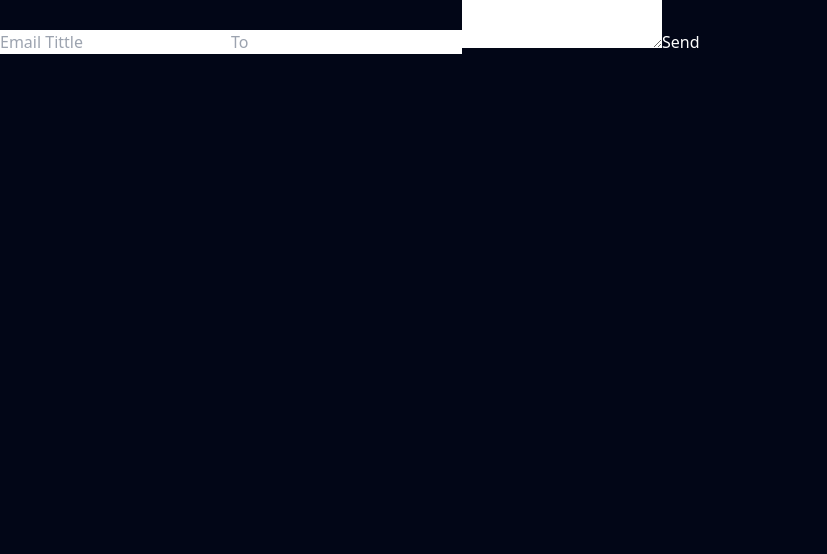
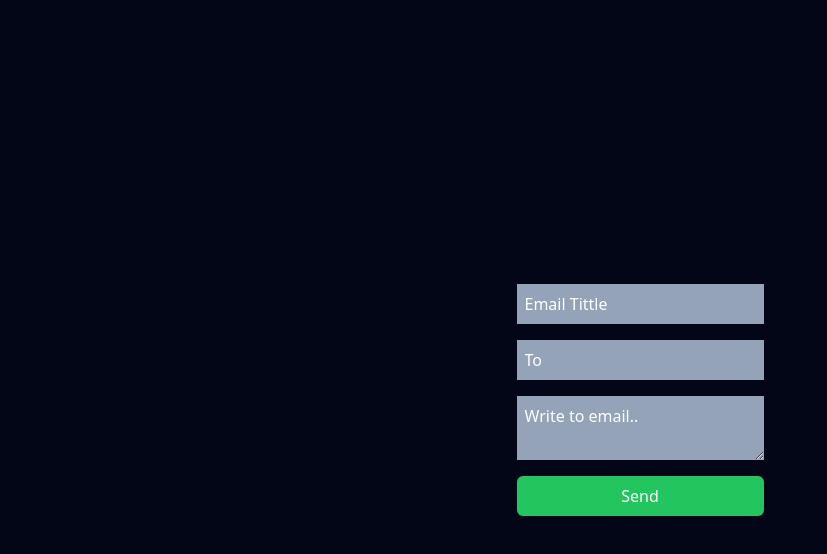
Before and after one commit to AlejandroDev8/emailbreotest, a Next.js app: page / in a window 1280 px wide. Shown: the top 554 px of the page, without its empty margins (0-827 px from the left). Built offline with nearby package versions, Linux system fonts and the light colour scheme.

Commit message:
Refactor email form styling in page component

```diff
--- a/src/app/page.tsx
+++ b/src/app/page.tsx
@@ -1,11 +1,11 @@
 export default function HomePage() {
   return (
-    <div>
-      <form action="">
-        <input type="text" name="" placeholder="Email Tittle" />
-        <input type="email" name="" placeholder="To" />
-        <textarea name="content"></textarea>
-        <button>Send</button>
+    <div className="flex justify-center items-center h-screen">
+      <form action="" className="flex flex-col gap-y-4">
+        <input type="text" name="" placeholder="Email Tittle" className="bg-slate-400 block p-2 placeholder:text-white"/>
+        <input type="email" name="" placeholder="To" className="bg-slate-400 block p-2 placeholder:text-white"/>
+        <textarea name="content" className="bg-slate-400 block p-2 placeholder:text-white" placeholder="Write to email.."></textarea>
+        <button className="bg-green-500 text-white p-2 rounded-md hover:bg-green-600">Send</button>
       </form>
     </div>
   )
```
